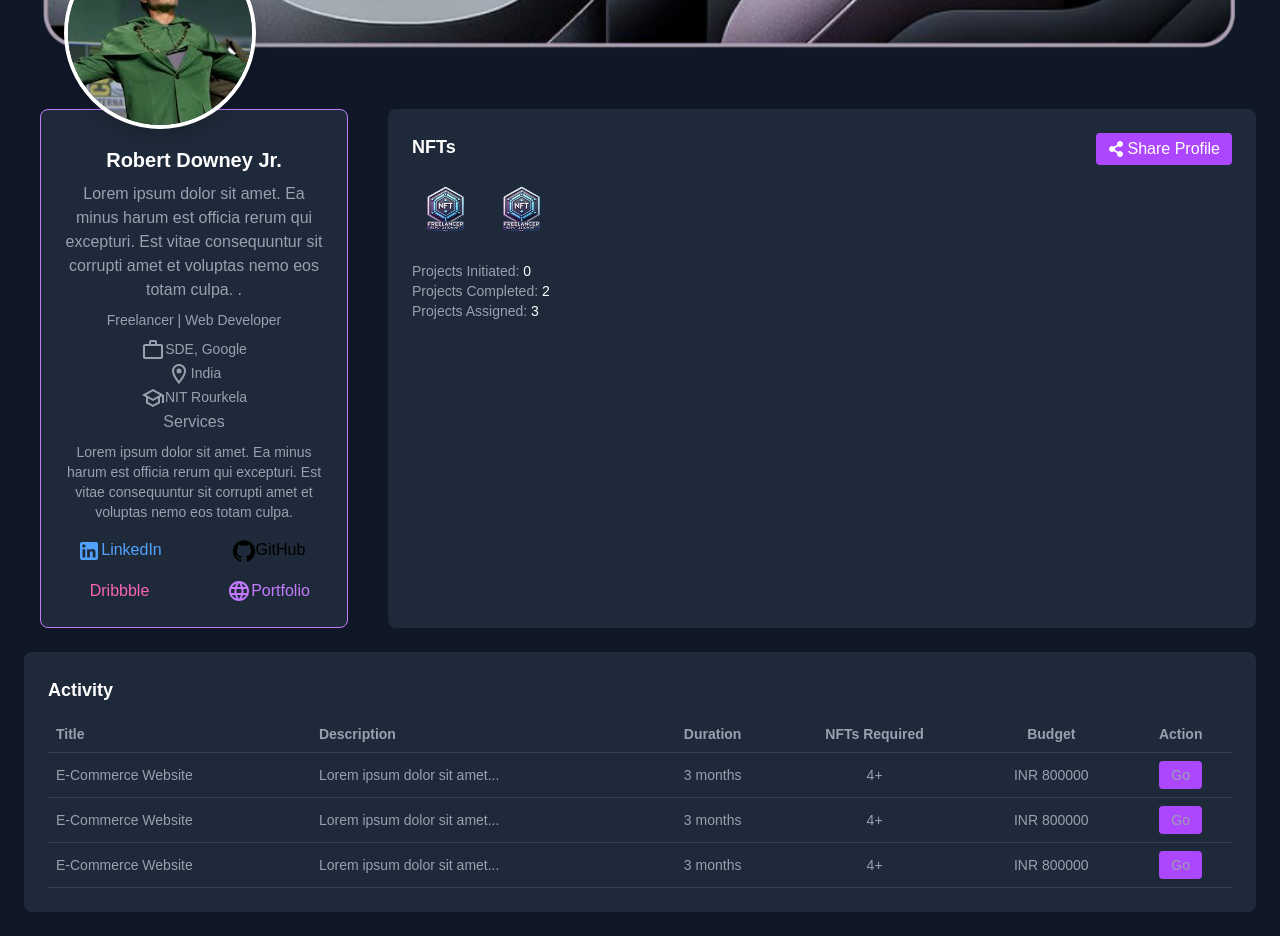
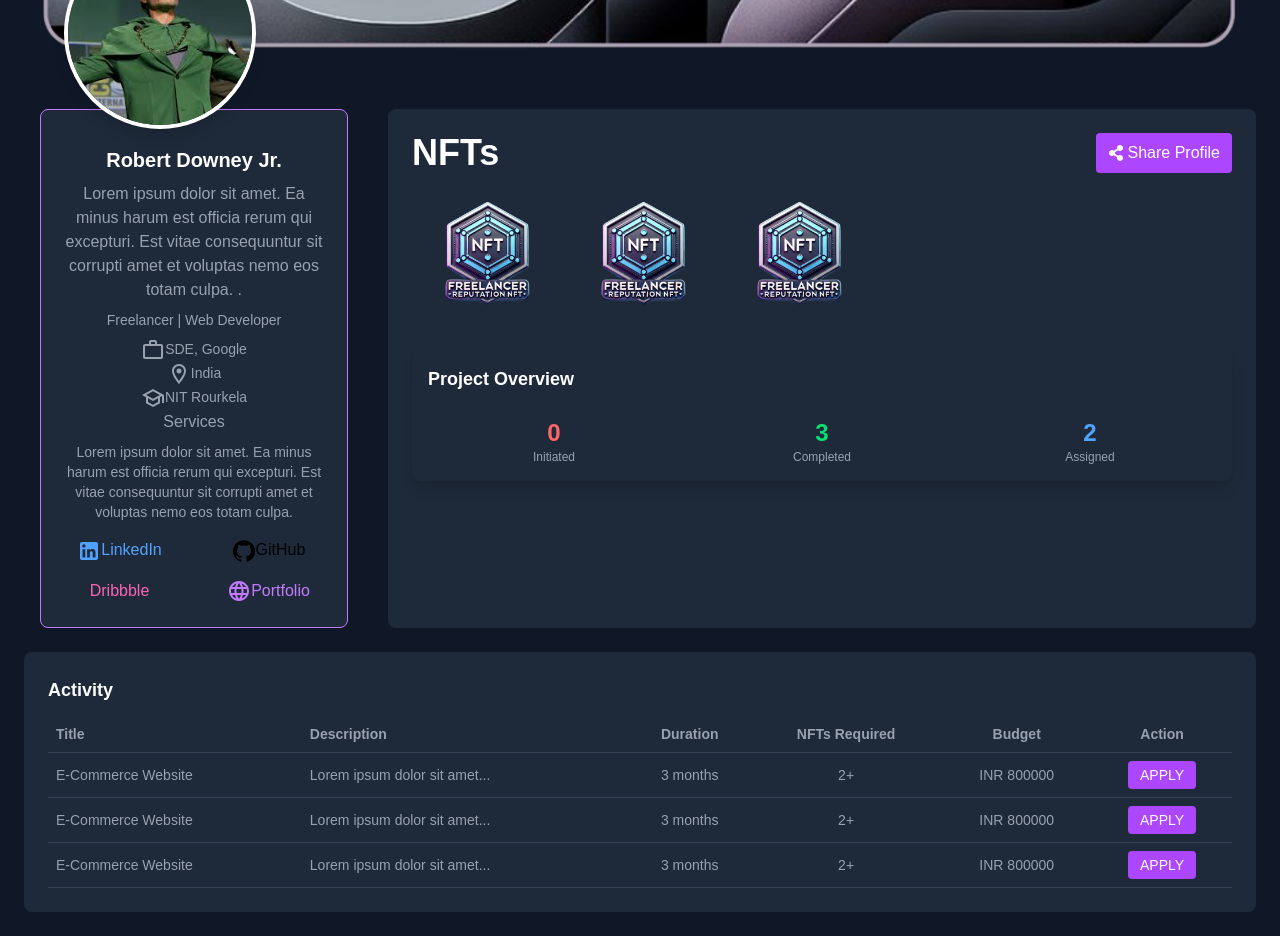
Before and after one commit to Eshmi-25/DConnect, a React (Vite) app in the folder frontend/: page /profile in a window 1280 px wide. Shown: the part 320-1256 px from the top of the page. Built offline with nearby package versions, Linux system fonts and the light colour scheme.

Commit message:
profile_page

```diff
--- a/frontend/src/pages/ProfilePage.jsx
+++ b/frontend/src/pages/ProfilePage.jsx
@@ -96,7 +96,8 @@ const ProfilePage = () => {
         {/* Right - NFTs and Stats */}
         <div className="bg-gray-800 p-6 rounded-lg flex-1">
           <div className="flex justify-between">
-            <h3 className="text-lg font-bold">NFTs</h3>
+          <h1 className="text-4xl font-bold">NFTs</h1>
+
             <button className="bg-purple-500 px-3 py-1 rounded flex items-center gap-1">
               <FaShareAlt /> Share Profile
             </button>
@@ -104,18 +105,32 @@ const ProfilePage = () => {
 
           {/* NFT Display */}
           <div className="flex gap-3 mt-4">
-            <img src={NFT1} alt="NFT" className="w-16 h-16" />
-            <img src={NFT2} alt="NFT" className="w-16 h-16" />
+            <img src={NFT1} alt="NFT" className="w-36 h-36" />
+            <img src={NFT2} alt="NFT" className="w-36 h-36" />
+            <img src={NFT2} alt="NFT" className="w-36 h-36" />
           </div>
+          <div className="mt-4 p-4 bg-gray-800 rounded-lg shadow-lg text-gray-400 text-sm">
+  <h3 className="text-lg font-semibold text-white mb-6">Project Overview</h3>
+  <div className="grid grid-cols-3 gap-4">
+    <div className="flex flex-col items-center">
+      <span className="text-2xl font-bold text-red-400">0</span>
+      <p className="text-xs">Initiated</p>
+    </div>
+    <div className="flex flex-col items-center">
+      <span className="text-2xl font-bold text-green-400">3</span>
+      <p className="text-xs">Completed</p>
+    </div>
+    <div className="flex flex-col items-center">
+      <span className="text-2xl font-bold text-blue-400">2</span>
+      <p className="text-xs">Assigned</p>
+    </div>
+  </div>
+</div>
 
-          {/* Stats */}
-          <div className="mt-4 text-gray-400 text-sm">
-            <p>Projects Initiated: <span className="text-white">0</span></p>
-            <p>Projects Completed: <span className="text-white">2</span></p>
-            <p>Projects Assigned: <span className="text-white">3</span></p>
-          </div>
         </div>
+
       </div>
+
 
       {/* Activity Section */}
       <div className="mt-6 bg-gray-800 p-6 rounded-lg">
@@ -138,10 +153,10 @@ const ProfilePage = () => {
                 <td className="p-2">E-Commerce Website</td>
                 <td className="p-2">Lorem ipsum dolor sit amet...</td>
                 <td className="p-2 text-center">3 months</td>
-                <td className="p-2 text-center">4+</td>
+                <td className="p-2 text-center">2+</td>
                 <td className="p-2 text-center">INR 800000</td>
                 <td className="p-2 text-center">
-                  <button className="bg-purple-500 px-3 py-1 rounded">Go</button>
+                  <button className="bg-purple-500 px-3 py-1 rounded text-white">APPLY</button>
                 </td>
               </tr>
             ))}
```
